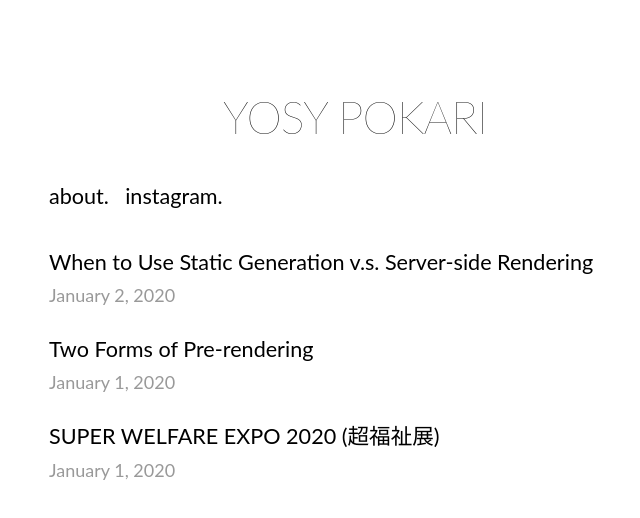
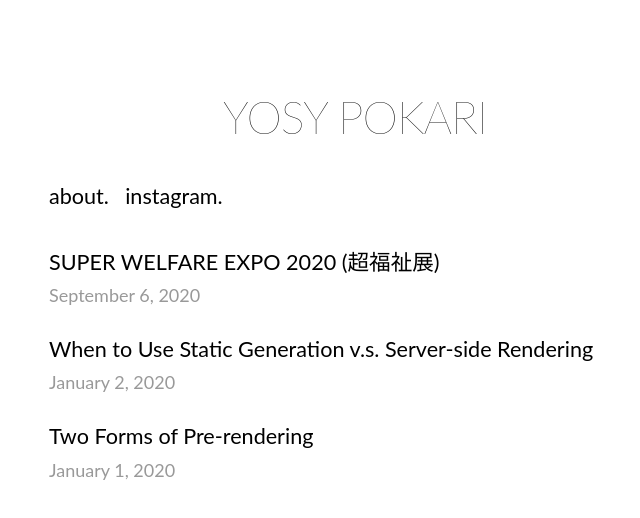
Before and after one commit to pokaryosy/mypage, a Next.js app: page / in a window 1280 px wide. Shown: the top 518 px of the page, without its empty margins (285-925 px from the left). Built offline with nearby package versions, Linux system fonts and the light colour scheme.

Commit message:
70 commits

```diff
--- a/pages/about.js
+++ b/pages/about.js
@@ -44,8 +44,8 @@ export default function Page({ children, home }) {
                                 <input type="checkbox" id="type1"></input>
                                     <label for="type1"> more details.</label>
                                     <div class="menu-content">
-                                        <br />
-                                        Skills <br />
+
+                                        Skills
                                         Programming Languages / Environments:  JavaScript, HTML, CSS, SQL(No, My), Java, C#, C++, Python, Ruby on Rails, Processing, Max/MSP, Pure Data, MATLAB, Arduino, R, vvvv <br />
                                         Software / Hardware:  Ableton Live, Final Cut Pro, Adobe XD / Illustrator, openFrameworks, Unity, Sibelius, Serato DJ Pro, synapseWear, MobMuPlat, OpenBCI, Wekinator, Pix4Dcapture <br />
                                         Languages:  Japanese - native;  English - fluent;  Spanish - basic <br />
--- a/posts/SUPER-WELFARE.md
+++ b/posts/SUPER-WELFARE.md
@@ -1,10 +1,14 @@
 ---
 title: 'SUPER WELFARE EXPO 2020 (超福祉展)'
-date: '2020-01-01'
+date: '2020-09-06'
 ---
 
 超福祉展 (Exhibition organizing leader, Exhibition Music)
 
+心に秘めた理想(作品)が、外の世界(自分らしさ)へ導くように。⠀
+障がいも”個性”と捉え、アート作品を通して、新たな価値観や考え方を届けます。そして、自分をもっと表現したい全ての人へ、そのきっかけや自信に繋がることを私達は願います。
+
+2020 9/6(Sun) 14:00-18:00 JST⠀
 
 Next.js has two forms of pre-rendering: **Static Generation** and **Server-side Rendering**. The difference is in **when** it generates the HTML for a page.
 
```
